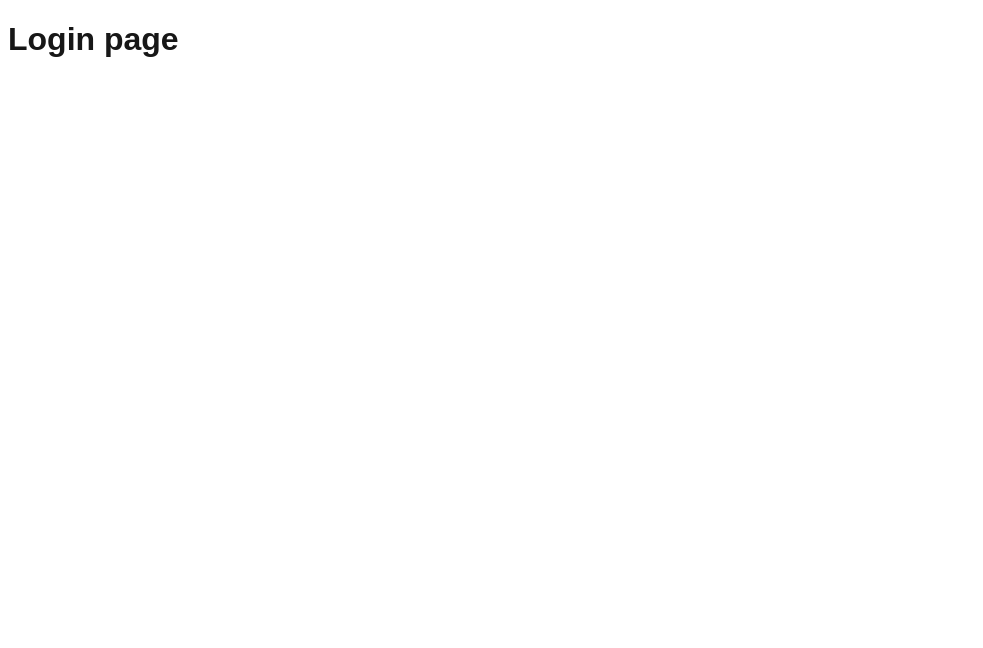
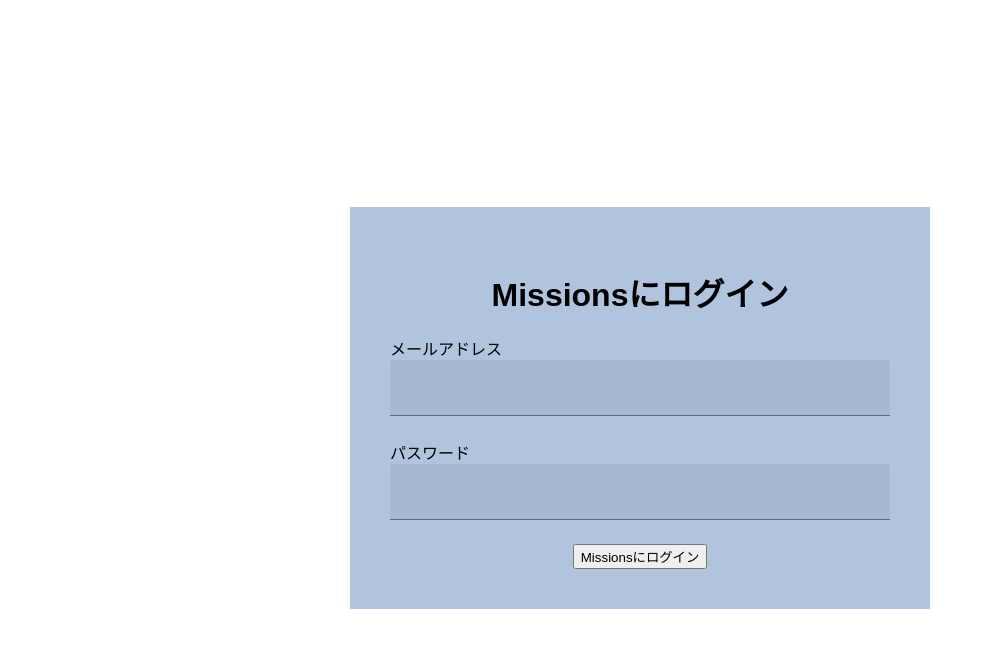
Before and after one commit to nakaryo716/missions-app, a Next.js app: page /login in a window 1280 px wide. Shown: the top 648 px of the page, without its empty margins (0-983 px from the left). Built offline with nearby package versions, Linux system fonts and the light colour scheme.

Commit message:
[add]Added Login page

```diff
--- a/src/app/login/page.tsx
+++ b/src/app/login/page.tsx
@@ -1,7 +1,34 @@
-export default function Login() {
+'use client'
+import Login from "@/components/Login";
+import { Box } from "@mui/material";
+import { ChangeEvent, useState } from "react";
+
+export default function SignUpPage() {
+
+  const handleSubmit = () => {
+    alert(email + password);
+  };
+
+  const [email, setEmail] = useState("");
+  const [password, setPassword] = useState("");
+
+  const handleSetEmail = (e:  ChangeEvent<HTMLInputElement | HTMLTextAreaElement>) => {
+    setEmail(e.target.value);
+  };
+
+  const handleSetPassword = (e:  ChangeEvent<HTMLInputElement | HTMLTextAreaElement>) => {
+    setPassword(e.target.value);
+  };
+
   return(
     <>
-      <h1>Login page</h1>
+      <Box sx={{display: "flex", justifyContent: "center", alignItems: "center", minHeight: "100vh"}}>
+        <Login
+          handleSubmit={handleSubmit}
+          handleSetEmail={handleSetEmail}
+          handleSetPassword={handleSetPassword}
+        />
+      </Box>
     </>
   )
 }
```
